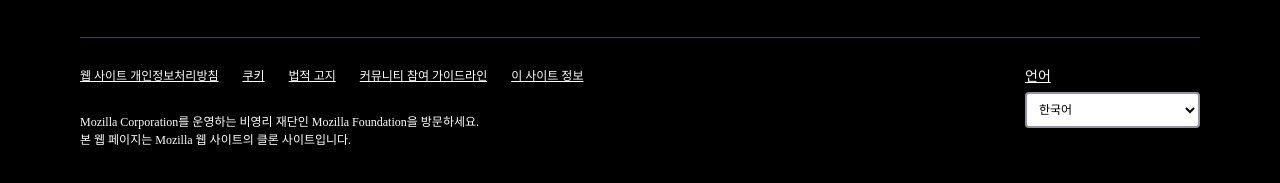
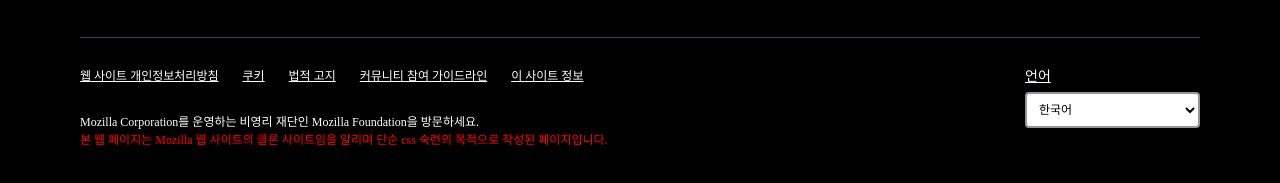
Before and after one commit to lofi-J/MozillaClone, a React app: page / in a window 1280 px wide. Shown: the part 2432-2615 px from the top of the page. Built offline with nearby package versions, Linux system fonts and the light colour scheme.

Commit message:
fix: copy right text(footer)

```diff
--- a/src/components/mozilla-intro/MozillaIntro.css
+++ b/src/components/mozilla-intro/MozillaIntro.css
@@ -297,3 +297,7 @@
     padding: 8px;
     padding-right: 34px;
 }
+
+.copyright {
+    color: red;
+}
--- a/src/components/mozilla-intro/MozillaIntro.js
+++ b/src/components/mozilla-intro/MozillaIntro.js
@@ -219,7 +219,7 @@ function MozillaIntro() {
                         </ul>
                         <pre className="footer-pre">
                         <b>Mozilla Corporation</b>를 운영하는 비영리 재단인 <b>Mozilla Foundation</b>을 방문하세요.<br />
-                        본 웹 페이지는 Mozilla 웹 사이트의 클론 사이트입니다.
+                        <p className="copyright">본 웹 페이지는 Mozilla 웹 사이트의 클론 사이트임을 알리며 단순 css 숙련의 목적으로 작성된 페이지입니다.</p>
                         </pre>
                     </div>
 
```
